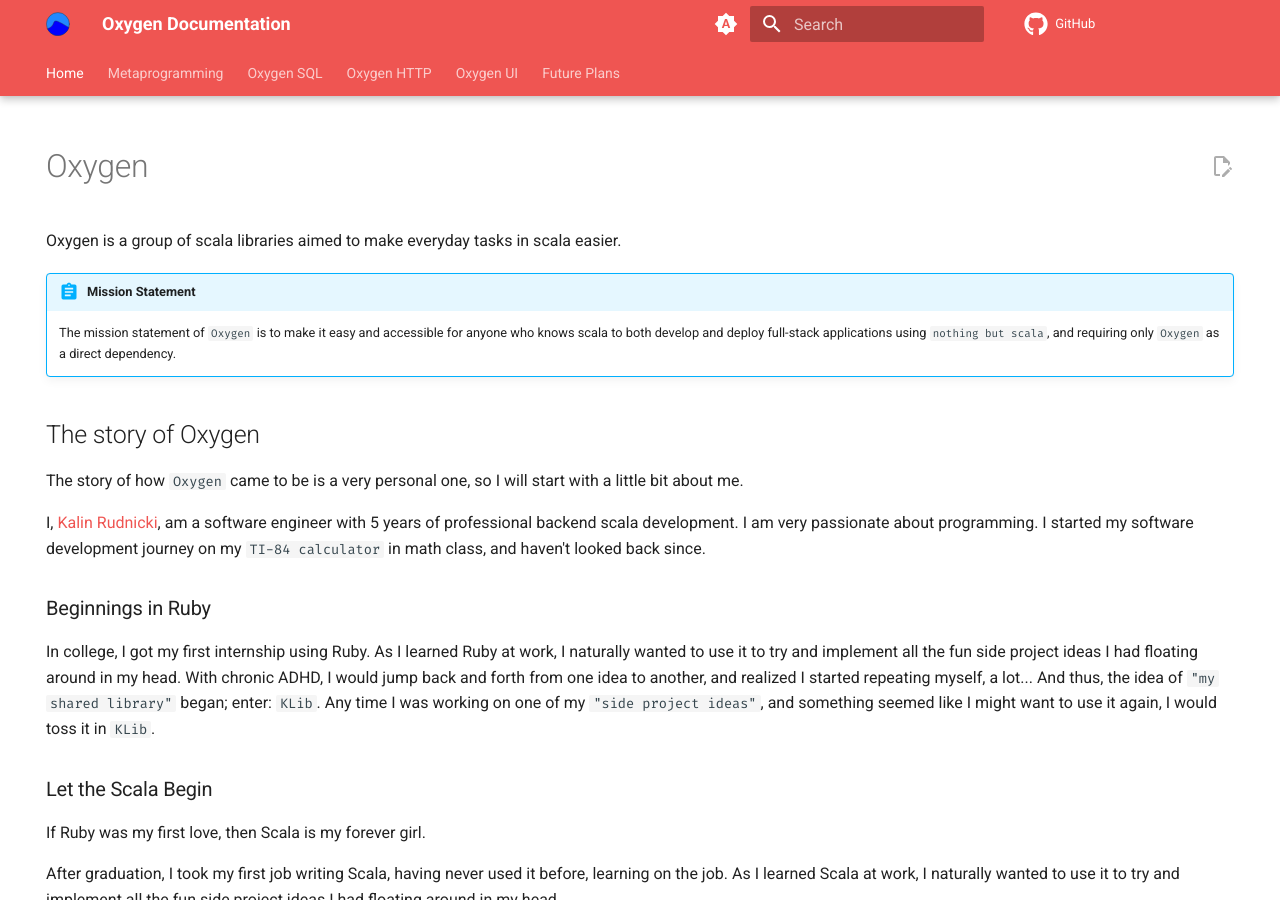
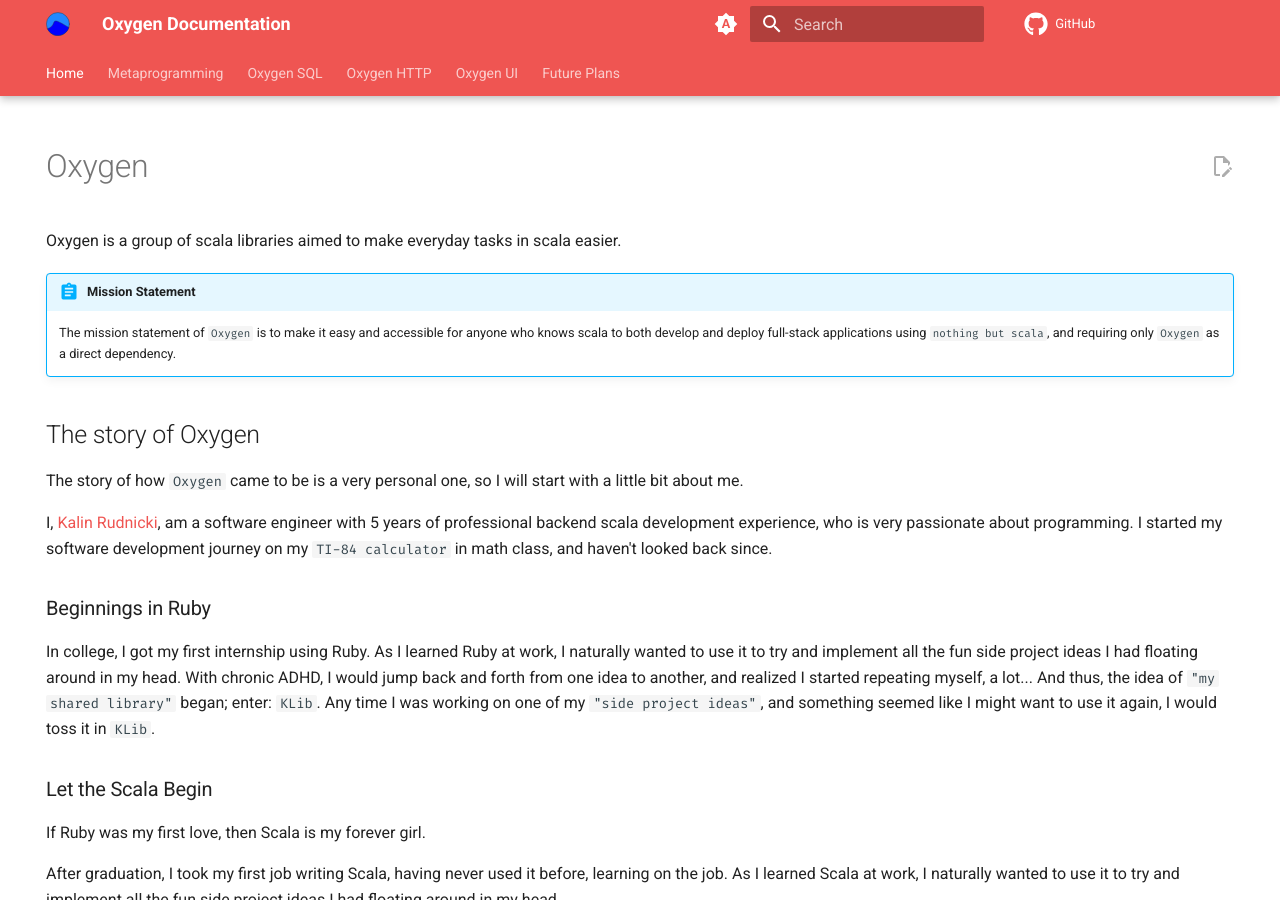
Before and after one commit to Kalin-Rudnicki/Oxygen, an MkDocs documentation site: the page built from docs/docs/index.md, in a window 1280 px wide and 900 px high. Built offline with MkDocs 1.6.1 and Material for MkDocs 9.7.7, drawn with Linux system fonts in a browser that asks for light colours; comment, search, counter and statistics services are not loaded.

```diff
--- a/docs/docs/index.md
+++ b/docs/docs/index.md
@@ -16,8 +16,8 @@
 
 The story of how `Oxygen` came to be is a very personal one, so I will start with a little bit about me.
 
-I, [Kalin Rudnicki](https://www.linkedin.com/in/kalin-rudnicki-5ab151150/), am a software engineer with 5 years of professional backend scala development.
-I am very passionate about programming. I started my software development journey on my `TI-84 calculator` in math class, and haven't looked back since.
+I, [Kalin Rudnicki](https://www.linkedin.com/in/kalin-rudnicki-5ab151150/), am a software engineer with 5 years of professional backend scala development experience, who is very passionate about programming.
+I started my software development journey on my `TI-84 calculator` in math class, and haven't looked back since.
 
 ### Beginnings in Ruby
 
```
Also changed, not shown: 14 other files.
